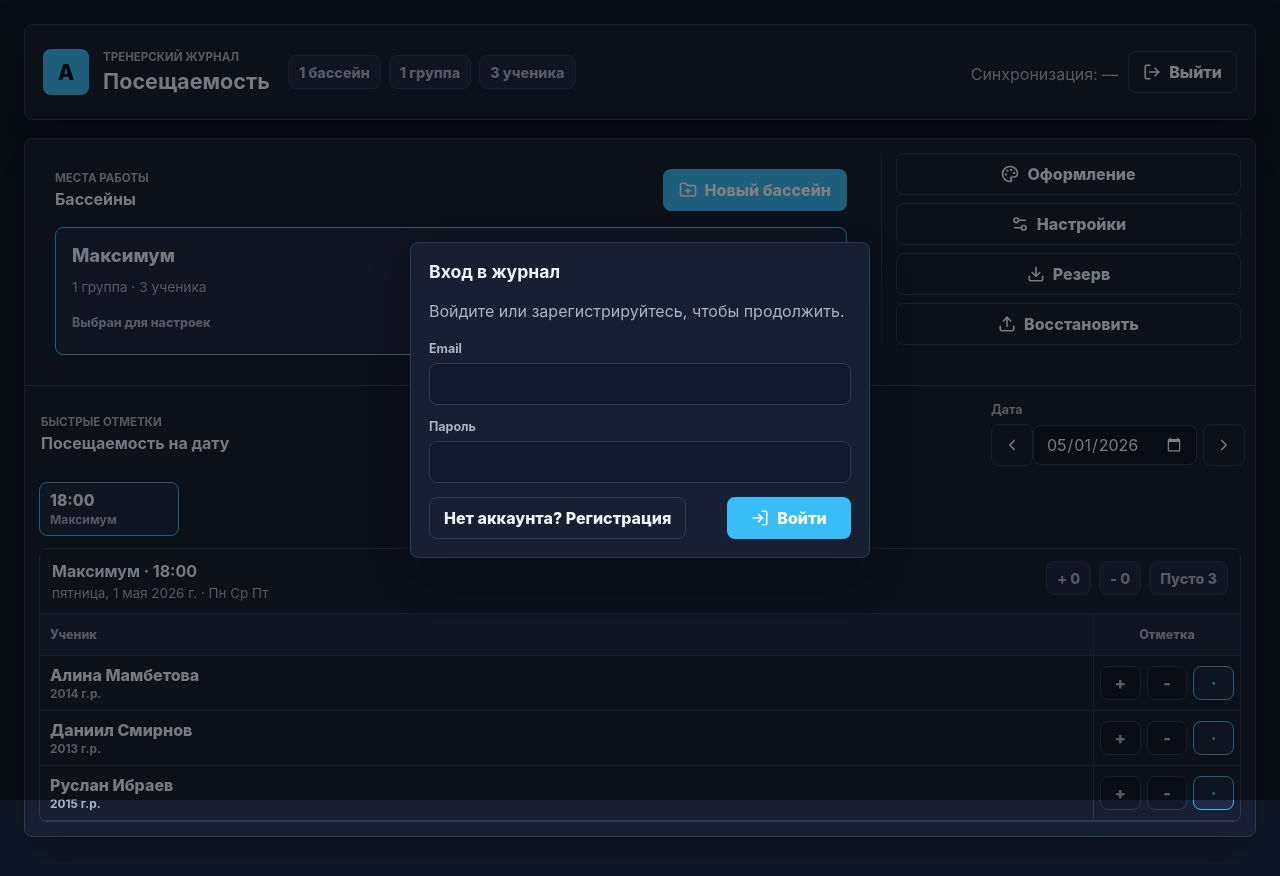
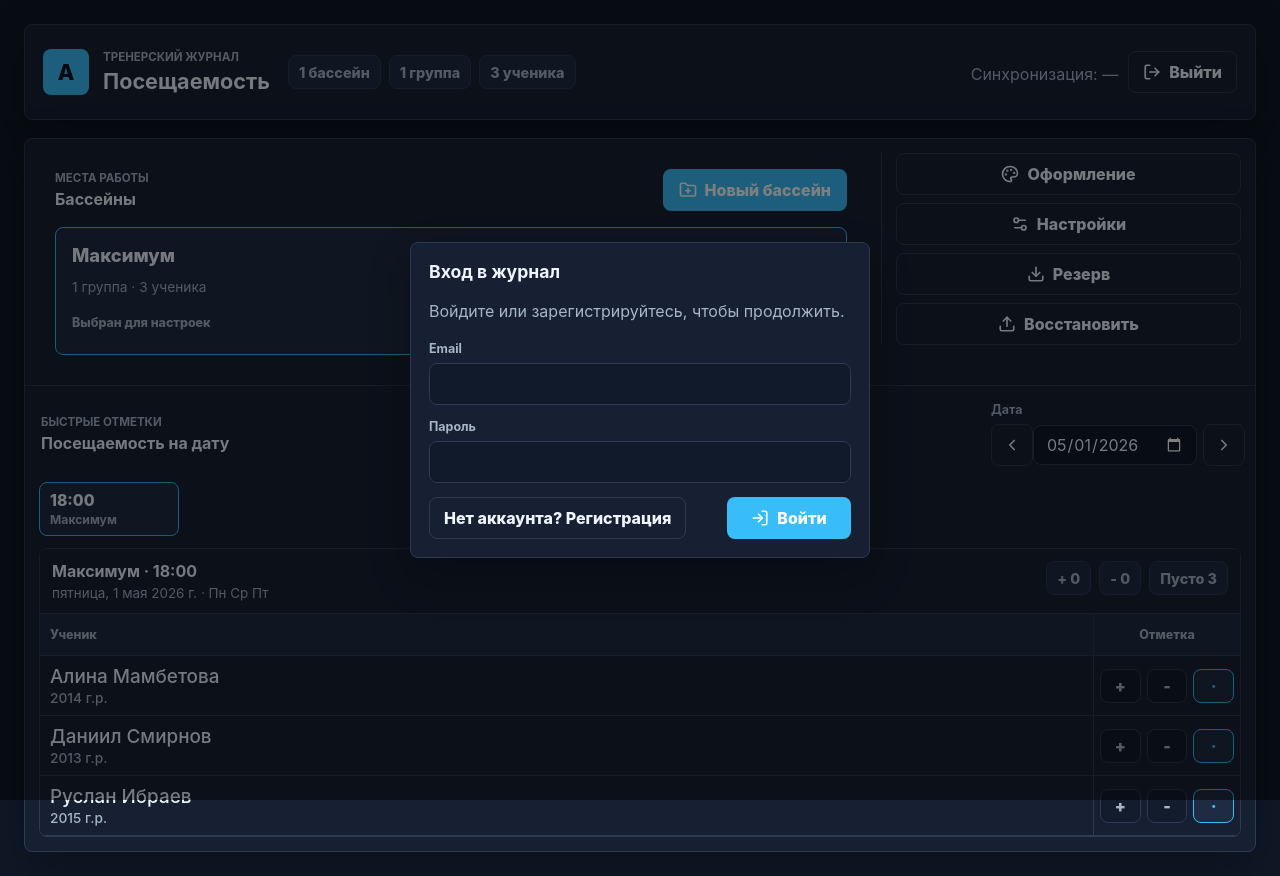
Before and after one commit to xan18/Attend, a website built with Vite: page index.html in a window 1280 px wide. Built offline with nearby package versions, Linux system fonts and the light colour scheme.

Commit message:
style: enlarge quick attendance student text

```diff
--- a/styles.css
+++ b/styles.css
@@ -659,15 +659,17 @@ button:disabled {
 
 .quick-student-name {
   display: block;
-  font-weight: 800;
+  font-size: 1.18rem;
+  font-weight: 500;
+  line-height: 1.22;
 }
 
 .quick-student-meta {
   display: block;
   margin-top: 2px;
   color: var(--muted);
-  font-size: 0.74rem;
-  font-weight: 700;
+  font-size: 0.86rem;
+  font-weight: 500;
 }
 
 .quick-mark-controls {
```
